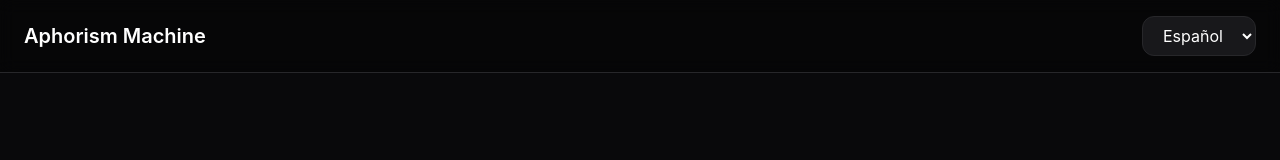
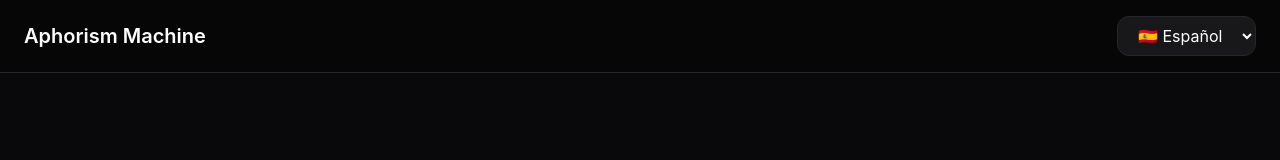
Before and after one commit to Morfeo1997/Aforista-2, a React (Vite) app: page / in a window 1280 px wide. Shown: the top 160 px of the page. Built offline with nearby package versions, Linux system fonts and the light colour scheme.

Commit message:
cambios minimos

```diff
--- a/src/components/header.tsx
+++ b/src/components/header.tsx
@@ -71,9 +71,9 @@ export default function Header() {
           }
           className="rounded-xl border border-[var(--border-color)] bg-[var(--surface-color)] px-4 py-2 text-[var(--primary-text)] outline-none"
         >
-          <option value="es">Español</option>
+          <option value="es">🇪🇸 Español</option>
 
-          <option value="en">English</option>
+          <option value="en">🇬🇧 English</option>
         </select>
       </div>
 
--- a/src/components/start.tsx
+++ b/src/components/start.tsx
@@ -35,7 +35,7 @@ export default function Start({ onComplete }: StartProps) {
       })
       .to(circle, {
         scale: 25,
-        rotate: 540,
+        rotate: 360,
         duration: 1.4,
         ease: "power4.inOut",
       })
```
